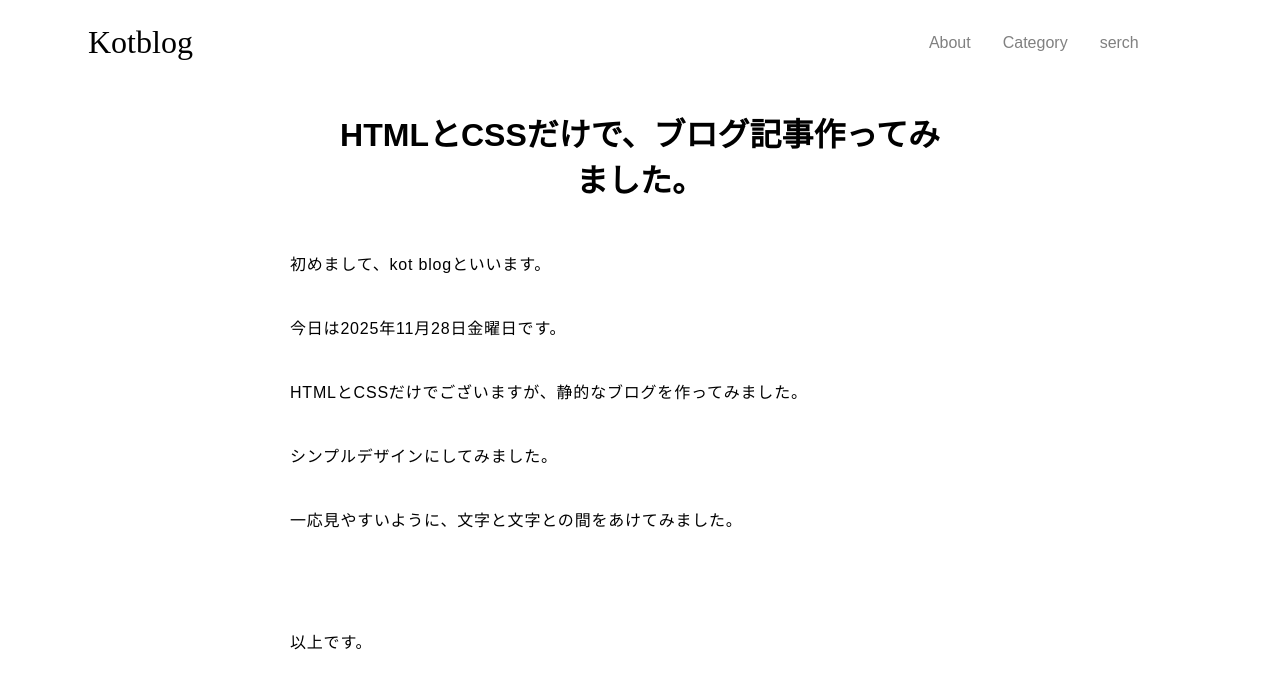
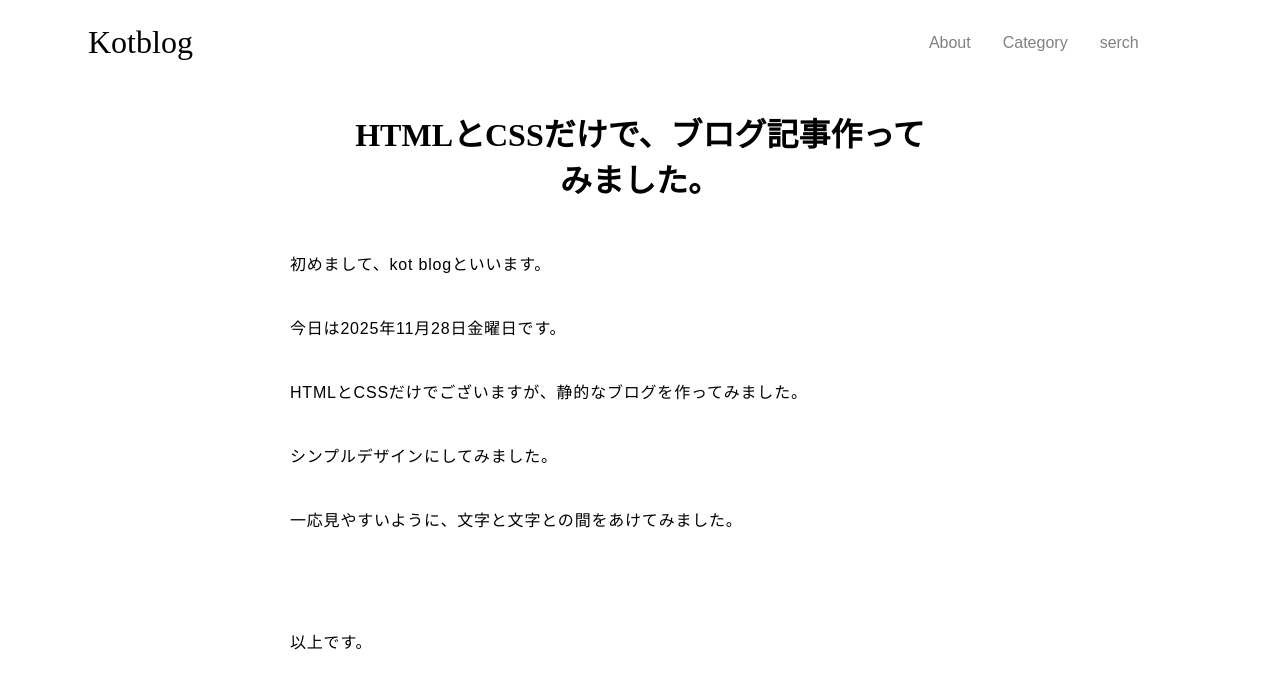
Before and after one commit to crow-log/kotblog, a plain HTML site: page 1記事目.html in a window 1280 px wide. Drawn offline with Linux system fonts and the light colour scheme.

Commit message:
Refactor CSS styles for consistency and clarity

```diff
--- a/style.css
+++ b/style.css
@@ -4,7 +4,7 @@ body {
 
 
 h1{
-    font-family: 'メイリオ', 'Meiryo', sans-serif;
+    font-family: 'メイリオ', 'Meiryo';
     font-size: 2rem;
     text-align: center;
     width: 600px;
```
